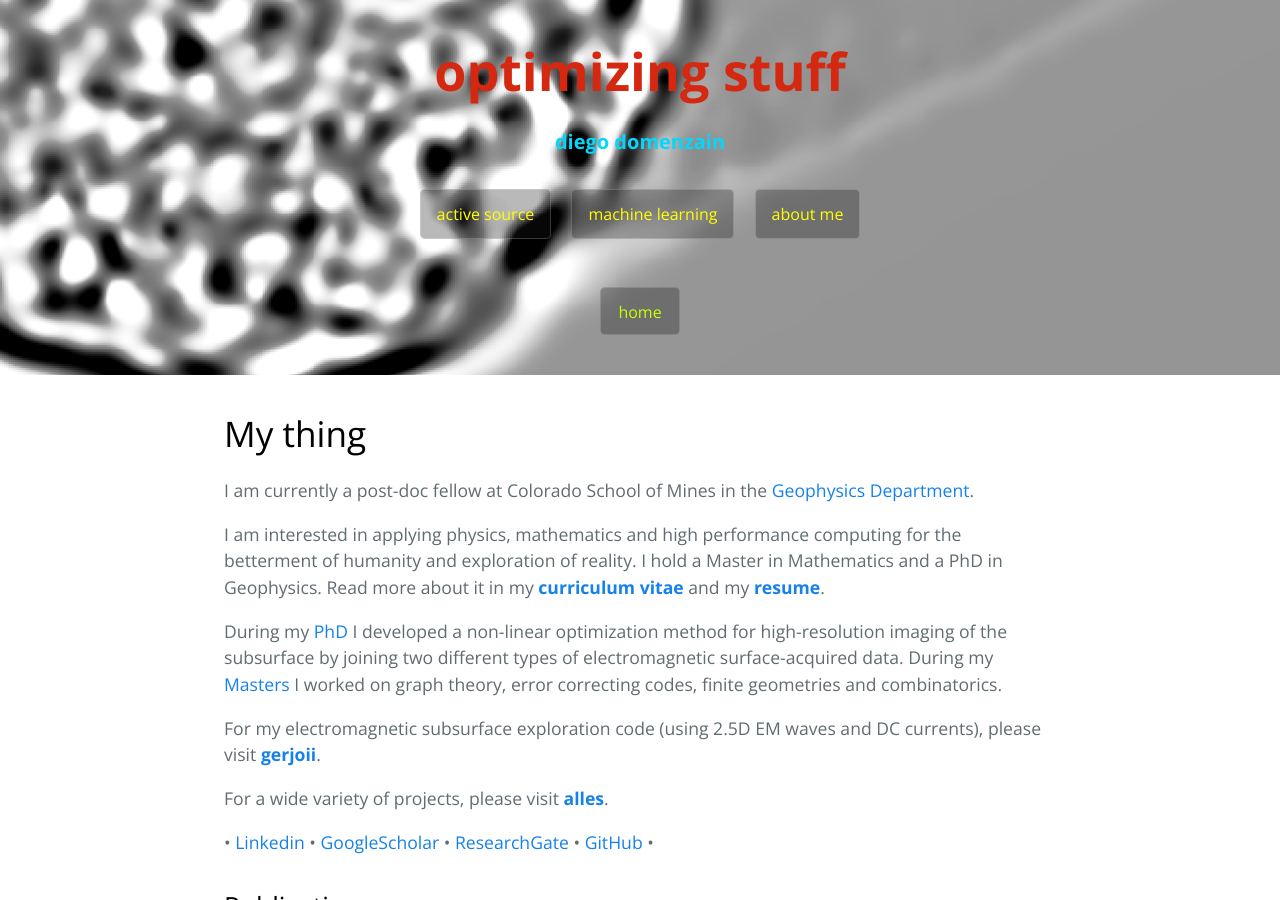
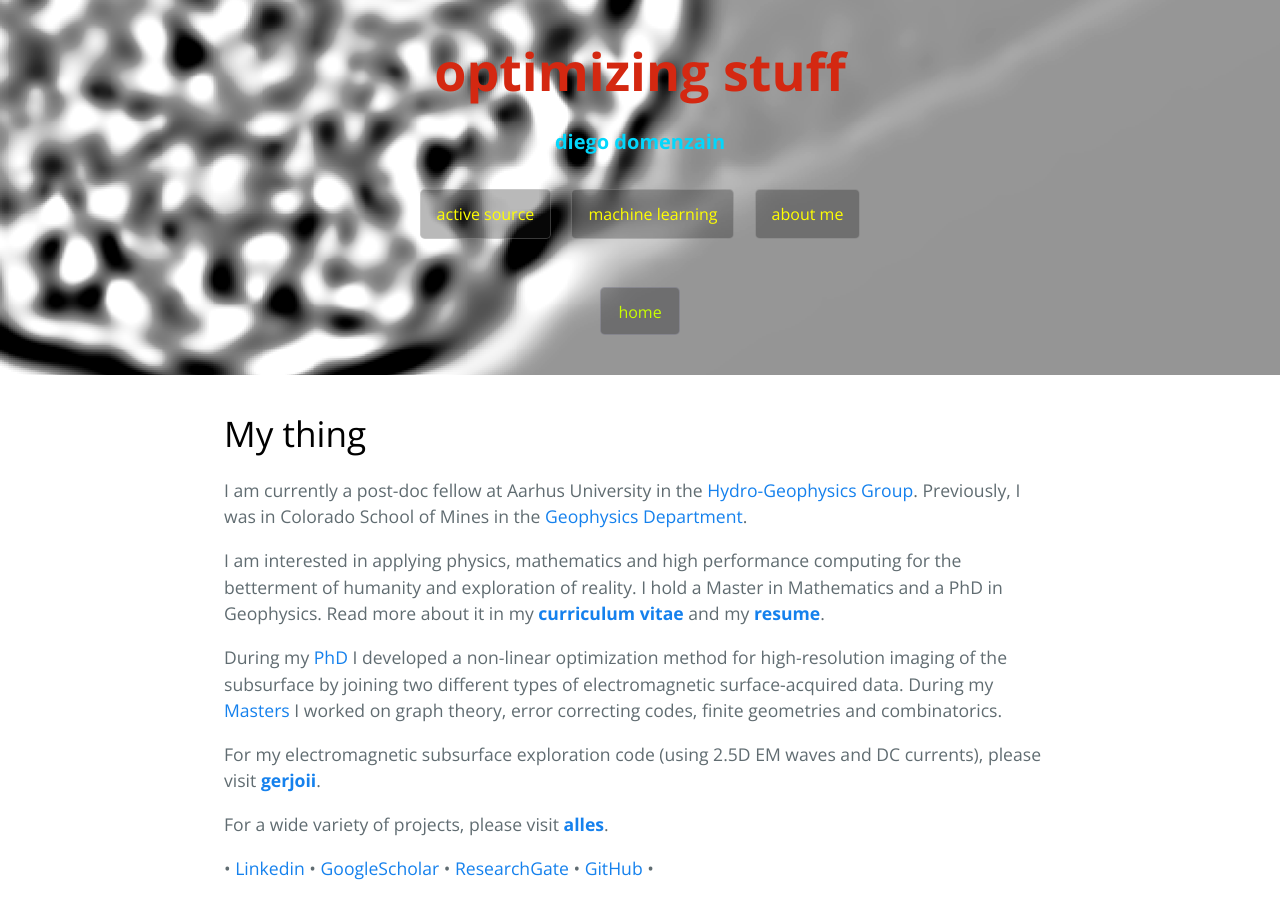
Before and after one commit to diegozain/diegozain.github.io, a Jekyll site: the page built from index.md, in a window 1280 px wide and 900 px high. Built offline with Jekyll 4.4.1, drawn with Linux system fonts in a browser that asks for light colours; our own code applies the rules of GitHub Pages for plain Markdown files.

Commit message:
hgg at au

```diff
--- a/index.md
+++ b/index.md
@@ -4,7 +4,7 @@ layout: default
 
 # My thing
 
-I am currently a post-doc fellow at Colorado School of Mines in the [Geophysics Department](https://cwp.mines.edu/faculty/).
+I am currently a post-doc fellow at Aarhus University in the [Hydro-Geophysics Group](https://hgg.au.dk/). Previously, I was in Colorado School of Mines in the [Geophysics Department](https://cwp.mines.edu/faculty/).
 
 I am interested in applying physics, mathematics and high performance computing for the betterment of humanity and exploration of reality. I hold a Master in Mathematics and a PhD in Geophysics. Read more about it in my **[curriculum vitae](./diego-cv.pdf)** and my **[resume](./resume.pdf)**.
 
```
Also changed, not shown: 1 other file.
